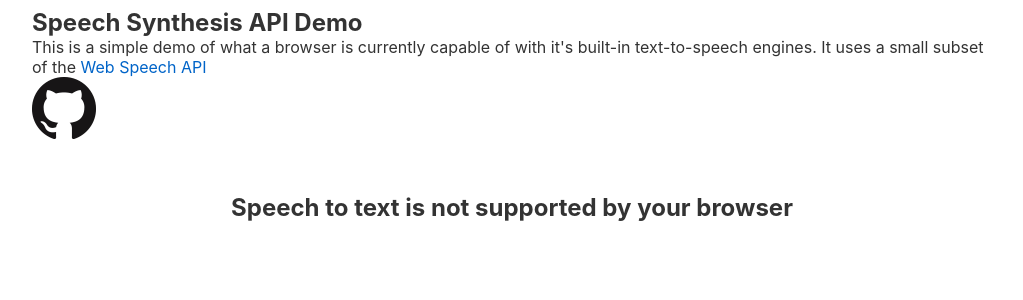
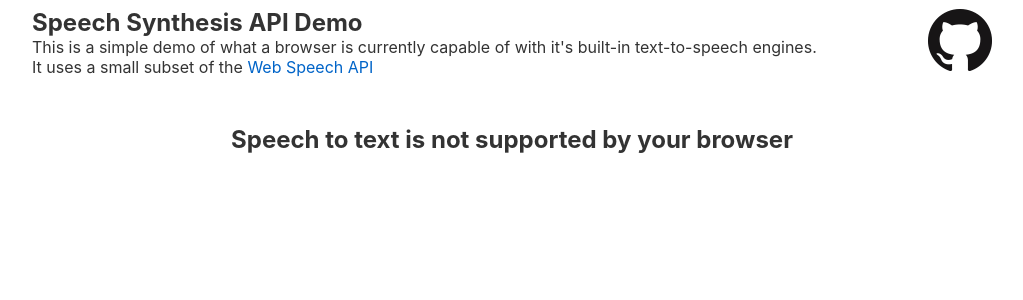
Before and after one commit to jetfontanilla/browser-text-to-speech, a Svelte app: page / in a window 1280 px wide. Shown: the top 300 px of the page, without its empty margins (128-1151 px from the left). Built offline with nearby package versions, Linux system fonts and the light colour scheme.

Commit message:
fix text-alignment for heading
(cherry picked from commit 762cfc2d87cd5fd7c994d0076322929343e8bc73)

```diff
--- a/index.html
+++ b/index.html
@@ -20,8 +20,8 @@
 		<div class="section between">
 			<div>
 				<h2>Speech Synthesis API Demo</h2>
-				<span>This is a simple demo of what a browser is currently capable of with it's built-in text-to-speech engines.</span>
-				<span>It uses a small subset of the <a href="https://developer.mozilla.org/en-US/docs/Web/API/Web_Speech_API">Web Speech API</a></span>
+				<div>This is a simple demo of what a browser is currently capable of with it's built-in text-to-speech engines.</div>
+				<div>It uses a small subset of the <a href="https://developer.mozilla.org/en-US/docs/Web/API/Web_Speech_API" target="_blank">Web Speech API</a></div>
 			</div>
 			<a href="https://github.com/jetfontanilla/browser-text-to-speech" target="_blank">
 				<img src="public/github.png" alt="View Source on GitHub" width="64" height="64">
--- a/public/global.css
+++ b/public/global.css
@@ -95,6 +95,7 @@ button:focus {
 .between {
 	justify-content: space-between;
 	align-items: center;
+	flex-wrap: nowrap;
 }
 
 .phrase {
--- a/public/index.html
+++ b/public/index.html
@@ -20,8 +20,8 @@
 		<div class="section between">
 			<div>
 				<h2>Speech Synthesis API Demo</h2>
-				<span>This is a simple demo of what a browser is currently capable of with it's built-in text-to-speech engines.</span>
-				<span>It uses a small subset of the <a href="https://developer.mozilla.org/en-US/docs/Web/API/Web_Speech_API">Web Speech API</a></span>
+				<div>This is a simple demo of what a browser is currently capable of with it's built-in text-to-speech engines.</div>
+				<div>It uses a small subset of the <a href="https://developer.mozilla.org/en-US/docs/Web/API/Web_Speech_API" target="_blank">Web Speech API</a></div>
 			</div>
 			<a href="https://github.com/jetfontanilla/browser-text-to-speech" target="_blank">
 				<img src="/github.png" alt="View Source on GitHub" width="64" height="64">
```
